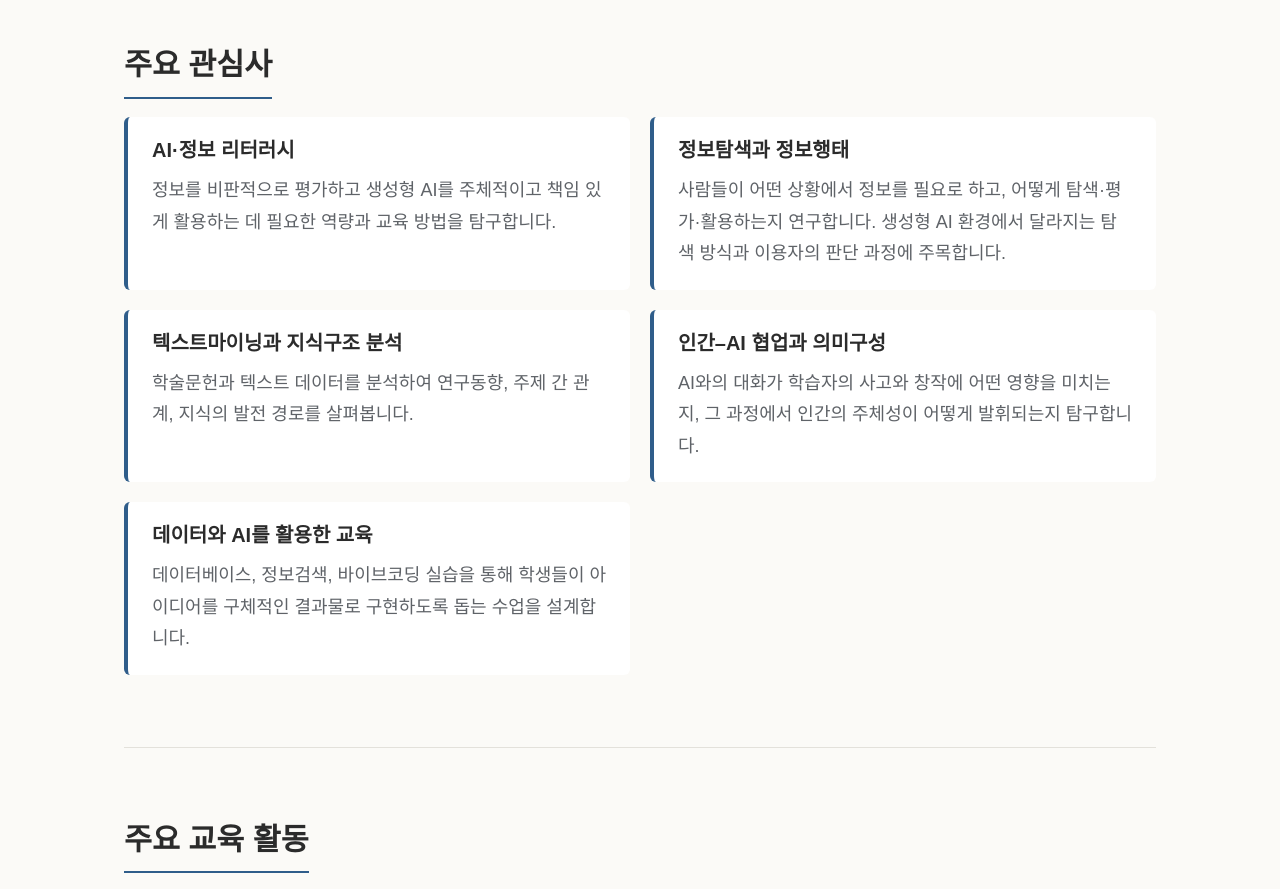
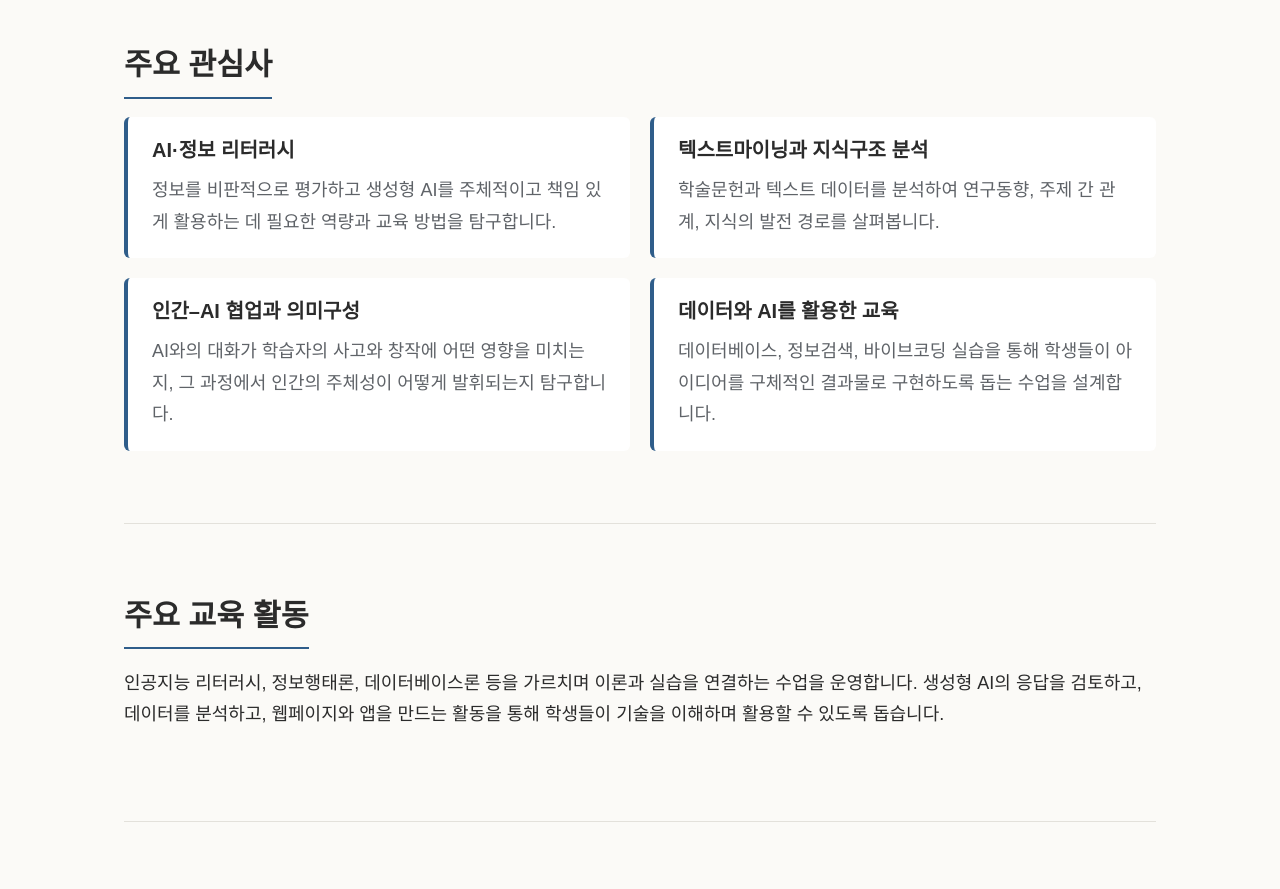
Before and after one commit to erinhjkim-kongju/vibe, a plain HTML site: page index.html in a window 1280 px wide. Shown: the part 920-1809 px from the top of the page. Drawn offline with Linux system fonts and the light colour scheme.

Commit message:
Update index.html

```diff
--- a/index.html
+++ b/index.html
@@ -269,10 +269,6 @@
           <p>정보를 비판적으로 평가하고 생성형 AI를 주체적이고 책임 있게 활용하는 데 필요한 역량과 교육 방법을 탐구합니다.</p>
         </li>
         <li class="interest-item">
-          <h3>정보탐색과 정보행태</h3>
-          <p>사람들이 어떤 상황에서 정보를 필요로 하고, 어떻게 탐색·평가·활용하는지 연구합니다. 생성형 AI 환경에서 달라지는 탐색 방식과 이용자의 판단 과정에 주목합니다.</p>
-        </li>
-        <li class="interest-item">
           <h3>텍스트마이닝과 지식구조 분석</h3>
           <p>학술문헌과 텍스트 데이터를 분석하여 연구동향, 주제 간 관계, 지식의 발전 경로를 살펴봅니다.</p>
         </li>
```
